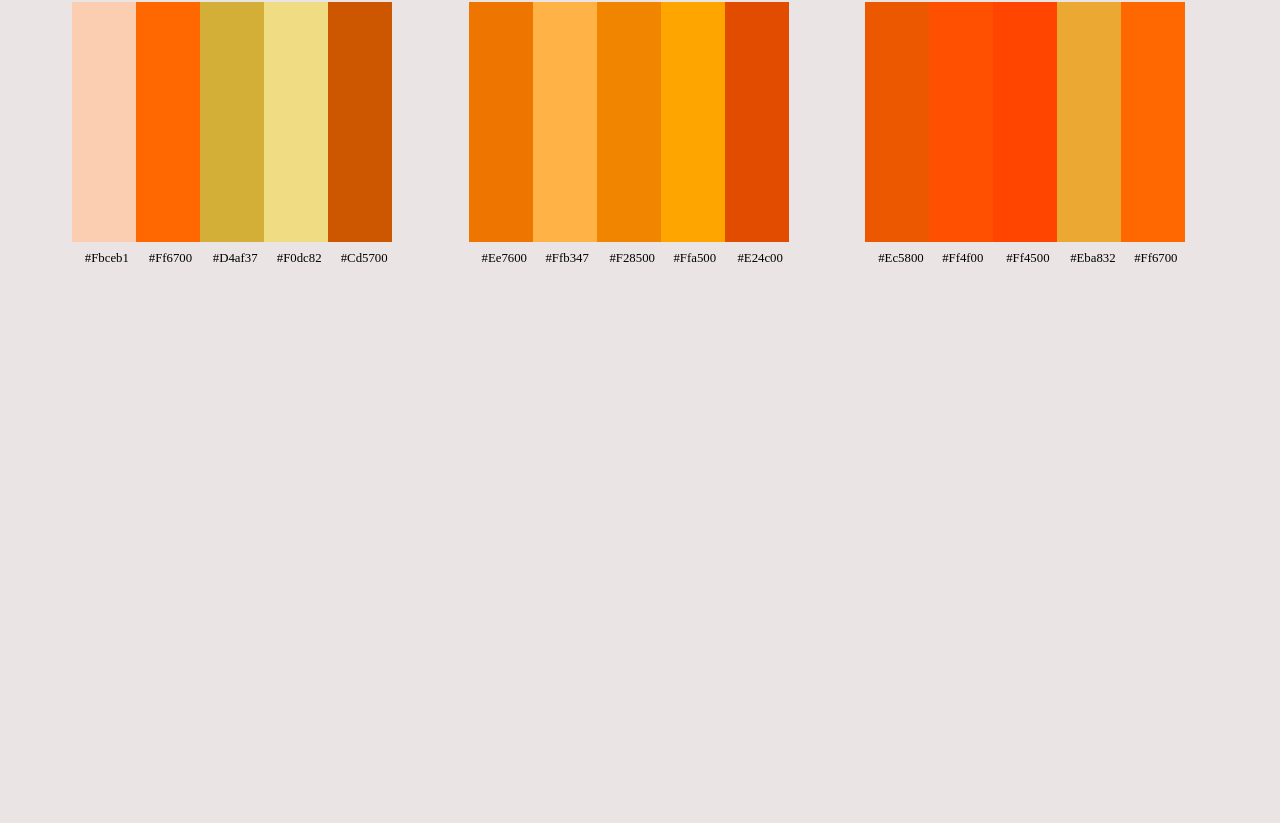
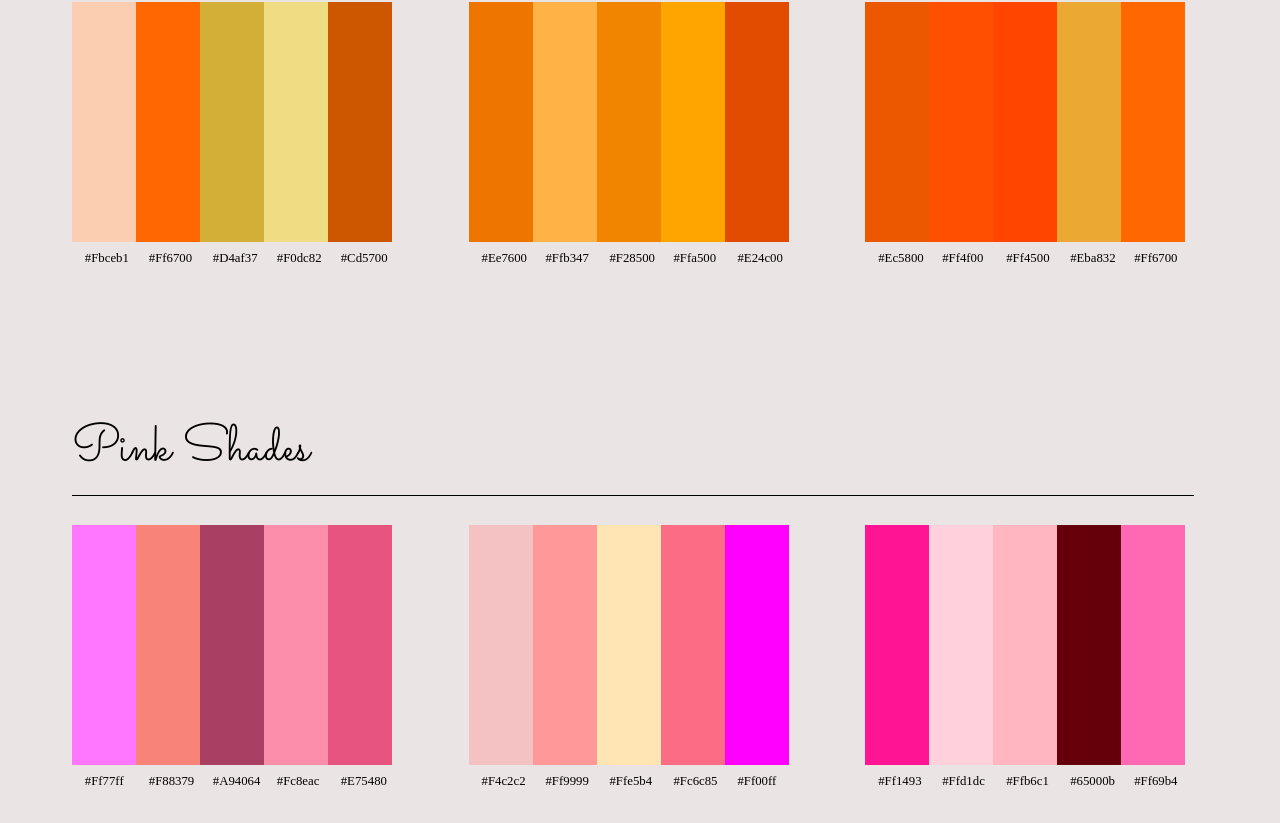
Before and after one commit to Vasundhara-Tiwari/ColorBundle, a React (Create React App) app: page / in a window 1280 px wide. Shown: the part 4062-4885 px from the top of the page. Before the commit the page ends 4453 px from the top, so only its background shows below. Built offline with nearby package versions, Linux system fonts and the light colour scheme.

Commit message:
adding pink shades

```diff
--- a/src/App.js
+++ b/src/App.js
@@ -324,6 +324,43 @@ const App = () => {
           color5="#Ff6700"
         />
       </div>
+      <div className="shade-division">
+        <br />
+        <br />
+        <br />
+        <div className="palatte-heading">Pink Shades</div>
+        <hr
+          style={{
+            width: "92.5%",
+            height: "0.1vw",
+            border: "none",
+            textAlign: "left",
+            marginLeft: "3vw",
+            background: "black",
+          }}
+        />
+        <Bar
+          color1="#Ff77ff"
+          color2="#F88379"
+          color3="#A94064"
+          color4="#Fc8eac"
+          color5="#E75480"
+        />
+        <Bar
+          color1="#F4c2c2"
+          color2="#Ff9999"
+          color3="#Ffe5b4"
+          color4="#Fc6c85"
+          color5="#Ff00ff"
+        />
+        <Bar
+          color1="#Ff1493"
+          color2="#Ffd1dc"
+          color3="#Ffb6c1"
+          color4="#65000b"
+          color5="#Ff69b4"
+        />
+      </div>
     </div>
   );
 };
```
